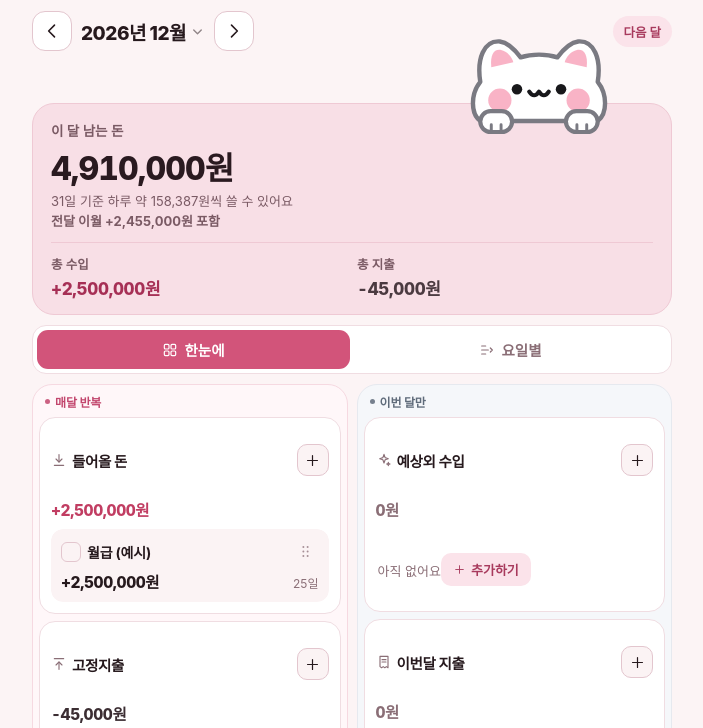
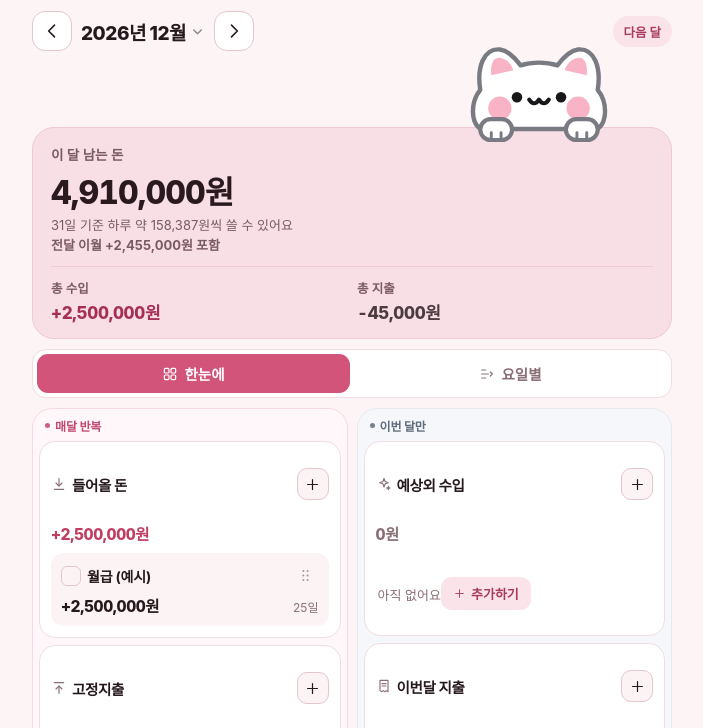
Before and after one commit to naeunui/money-plan, a plain HTML site: page index.html in a window 1280 px wide. Shown: the part 61-789 px from the top of the page, without its empty margins (288-991 px from the left). Drawn offline with Linux system fonts and the light colour scheme.

Commit message:
Sit Mering cat flush on top border of summary card

```diff
--- a/index.html
+++ b/index.html
@@ -185,12 +185,12 @@
       position: relative;
       background: var(--sum-bg); color: var(--sum-fg);
       border: 1px solid var(--sum-line);
-      border-radius: 22px; padding: 16px 18px 14px; margin: 52px 0 10px;
+      border-radius: 22px; padding: 16px 18px 14px; margin: 76px 0 10px;
     }
     .mering-cat {
       position: absolute;
       right: 46px;
-      top: -76px;
+      top: -92px;
       width: 172px;
       height: 115px;
       pointer-events: none;
```
